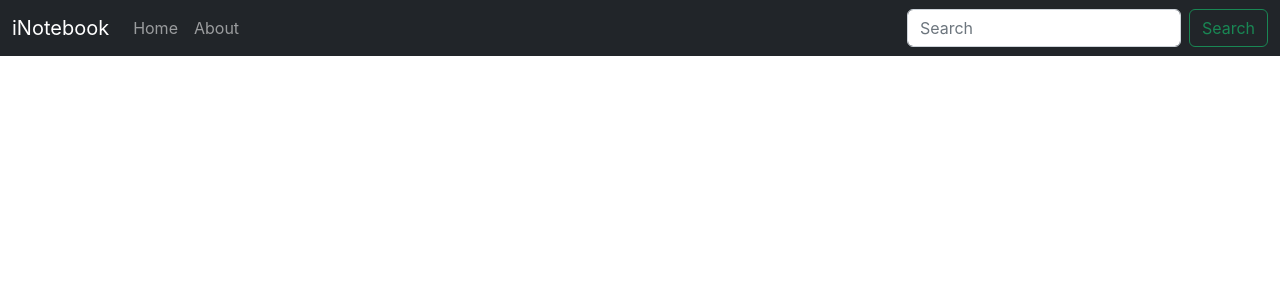
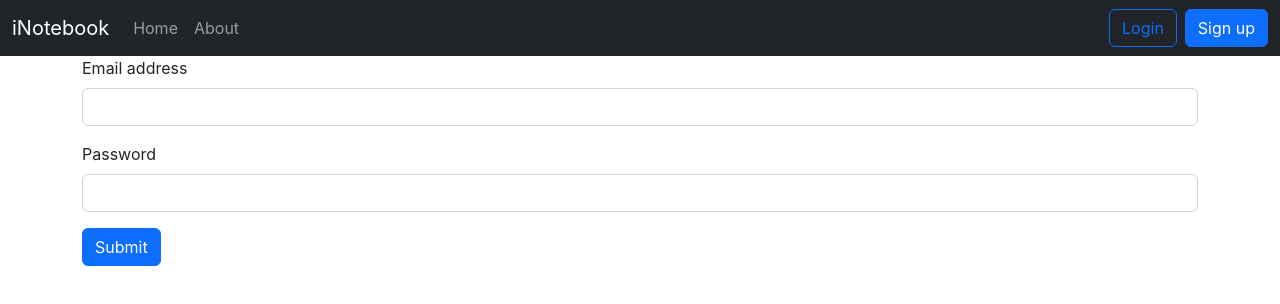
Before and after one commit to rtewari056/iNotebook, a React (Create React App) app: page /login in a window 1280 px wide. Shown: the top 304 px of the page. Built offline with nearby package versions, Linux system fonts and the light colour scheme.

Commit message:
Adding Login Component to iNotebook

```diff
--- a/src/App.js
+++ b/src/App.js
@@ -4,6 +4,8 @@ import Navbar from "./components/Navbar";
 import { BrowserRouter, Routes, Route } from "react-router-dom";
 import NoteState from "./context/notes/NoteState";
 import Alert from "./components/Alert";
+import Login from "./components/Login";
+import Signup from "./components/Signup";
 
 function App() {
   return (
@@ -14,6 +16,8 @@ function App() {
           <Routes>
             <Route path="/" element={<Home />}></Route>
             <Route path="/about" element={<About />}></Route>
+            <Route path="/login" element={<Login/>}></Route>
+            <Route path="/signup" element={<Signup />}></Route>
           </Routes>
           <Alert message="This is amazing react course"/>
         </BrowserRouter>
--- /dev/null
+++ b/src/components/Login.js
@@ -0,0 +1,71 @@
+import React, {useState} from "react";
+import { useNavigate } from "react-router-dom";
+
+export default function Login() {
+
+    const [credentials, setCredentials] = useState({email:"", password:""})
+    let navigate = useNavigate();
+
+  const handleLogin = async (e) => {
+    e.preventDefault();
+
+    const url = "http://localhost:5000/api/auth/login";
+
+    const response = await fetch(url, {
+      method: "POST",
+      headers: {
+        "Content-Type": "application/json",
+      },
+      body: JSON.stringify({ email: credentials.email, password: credentials.password }),
+    });
+
+    const json = await response.json();
+    console.log(json);
+
+    if(json.success) {
+        // Save the auth token and redirect to home page
+        localStorage.setItem("token", json.token);
+        navigate("/");
+    } else {
+        alert("Invalid credentials");
+    }
+  };
+
+  const onChange = (e) => {
+    setCredentials({ ...credentials, [e.target.name]: e.target.value });
+  };
+
+  return (
+    <form className="container" onSubmit={handleLogin}>
+      <div className="mb-3">
+        <label htmlFor="email" className="form-label">
+          Email address
+        </label>
+        <input
+          type="email"
+          className="form-control"
+          id="email"
+          name="email"
+          value={credentials.email}
+          onChange={onChange}
+        />
+      </div>
+      <div className="mb-3">
+        <label htmlFor="password" className="form-label">
+          Password
+        </label>
+        <input
+          type="password"
+          className="form-control"
+          id="password"
+          name="password"
+          value={credentials.password}
+          onChange={onChange}
+        />
+      </div>
+      <button type="submit" className="btn btn-primary">
+        Submit
+      </button>
+    </form>
+  );
+}
--- a/src/components/Navbar.js
+++ b/src/components/Navbar.js
@@ -46,16 +46,17 @@ export default function Navbar() {
               </Link>
             </li>
           </ul>
-          <form className="d-flex" role="search">
-            <input
-              className="form-control me-2"
-              type="search"
-              placeholder="Search"
-              aria-label="Search"
-            />
-            <button className="btn btn-outline-success" type="submit">
-              Search
-            </button>
+          <form className="d-flex">
+            <Link
+              className="btn btn-outline-primary me-2"
+              to="/login"
+              role="button"
+            >
+              Login
+            </Link>
+            <Link className="btn btn-primary" to="/signup" role="button">
+              Sign up
+            </Link>
           </form>
         </div>
       </div>
--- /dev/null
+++ b/src/components/Signup.js
@@ -0,0 +1,7 @@
+import React from 'react'
+
+export default function Signup() {
+  return (
+    <div>Signup</div>
+  )
+}
```
Also changed, not shown: 1 other file (tests, documents, lock files or other folders).
